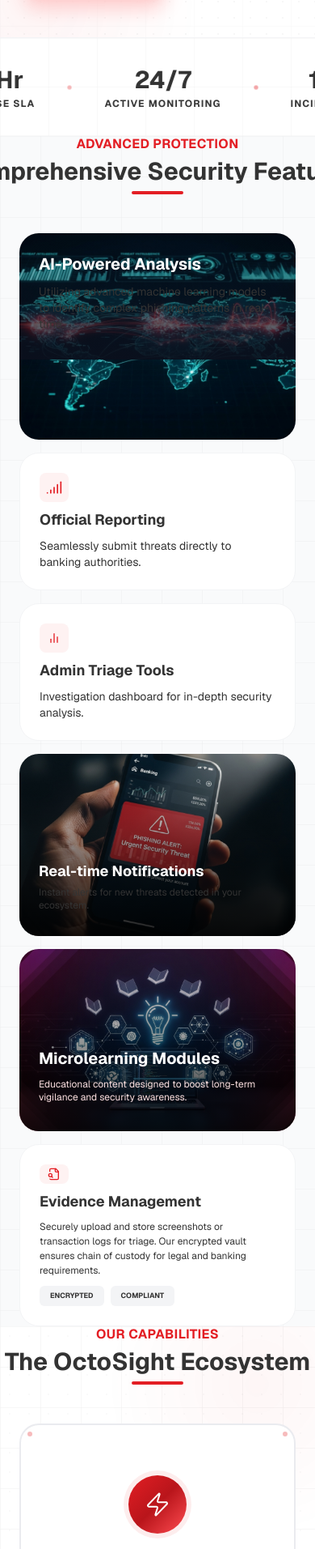
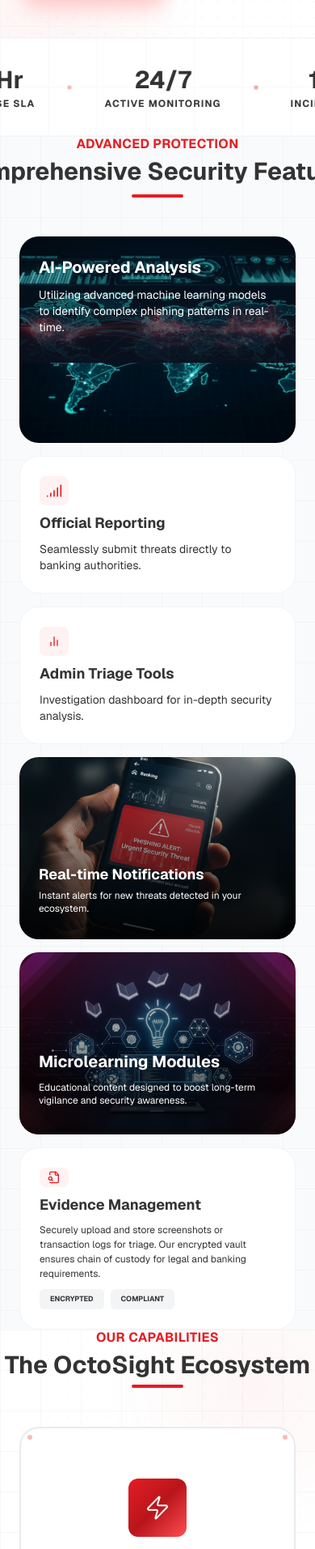
Before and after one commit to G4l1le30/octosight-web-app, a Next.js app in the folder frontend/: page / in a window 390 px wide. Shown: the part 849-2762 px from the top of the page at 81% size. Built offline with nearby package versions, Linux system fonts and the light colour scheme; no server answers.

Commit message:
feat(footer): single-line credit, push nav far right, unify flip card icon style

```diff
--- a/frontend/components/home/sections/EcosystemSectionSubsection.tsx
+++ b/frontend/components/home/sections/EcosystemSectionSubsection.tsx
@@ -99,7 +99,7 @@ export const EcosystemSectionSubsection = () => {
                   {dotPositions.map((pos, i) => (
                     <span key={i} className={`absolute ${pos} h-1.5 w-1.5 rounded-full bg-primary/30`} />
                   ))}
-                  <span className="flex h-[72px] w-[72px] md:h-24 md:w-24 items-center justify-center rounded-full bg-gradient-to-br from-primary via-primary-dark to-primary-light shadow-[0_0_0_6px_rgba(227,30,36,0.08)] md:shadow-[0_0_0_8px_rgba(227,30,36,0.08)]">
+                  <span className="flex h-[72px] w-[72px] md:h-24 md:w-24 items-center justify-center rounded-xl bg-gradient-to-br from-primary via-primary-dark to-primary-light hover:brightness-110 transition-all duration-200">
                     <Icon className="h-8 w-8 md:h-10 md:w-10 text-white" strokeWidth={1.5} />
                   </span>
                   <h3 className="text-center text-base md:text-lg font-bold leading-6 md:leading-7 tracking-[0] text-secondary">
--- a/frontend/components/home/sections/FooterSubsection.tsx
+++ b/frontend/components/home/sections/FooterSubsection.tsx
@@ -27,7 +27,7 @@ export const FooterSubsection = () => {
                 OCTOSIGHT
               </h2>
               <div className="flex max-w-xs w-80 flex-col items-start">
-                <p className=" text-sm font-normal leading-[22.8px] tracking-[0] text-red-100">
+                <p className=" text-sm font-normal leading-[22.8px] tracking-[0] text-white">
                   Powered by Team CyberSentinel. OctoSight
                   <br />
                   protects the future of digital banking through
@@ -40,11 +40,10 @@ export const FooterSubsection = () => {
               <nav
                 key={section.title}
                 aria-label={section.title}
-                className={`col-span-1 flex h-fit w-full flex-col items-start gap-6 pt-0 px-0 ${
-                  index === 2
+                className={`col-span-1 flex h-fit w-full flex-col items-start gap-6 pt-0 px-0 ${index === 2
                     ? "pb-[52.25px] md:col-span-2"
                     : "pb-[16.25px] md:col-span-2"
-                }`}
+                  }`}
               >
                 <h3 className="self-stretch text-base font-bold leading-6 tracking-[0] text-white">
                   {section.title}
@@ -54,7 +53,7 @@ export const FooterSubsection = () => {
                     <li key={item} className="w-full">
                       <Button
                         variant="ghost"
-                        className="h-auto justify-start p-0 text-left text-sm font-normal leading-5 tracking-[0] text-red-100 hover:bg-transparent hover:text-white"
+                        className="h-auto justify-start p-0 text-left text-sm font-normal leading-5 tracking-[0] text-white hover:bg-transparent hover:text-white"
                       >
                         {item}
                       </Button>
--- a/frontend/components/home/sections/SectionSecuritySubsection.tsx
+++ b/frontend/components/home/sections/SectionSecuritySubsection.tsx
@@ -30,7 +30,7 @@ export const SectionSecuritySubsection = () => {
           <h2 className="flex w-fit items-center justify-center whitespace-nowrap text-center text-3xl md:text-4xl font-bold leading-9 md:leading-10 tracking-[0] text-secondary">
             Comprehensive Security Features
           </h2>
-          <div className="h-1 w-16 rounded-full bg-primary" />
+          <div className="h-1 w-16 md:w-24 mt-1 rounded-full bg-primary" />
         </motion.header>
 
         <div className="w-full flex flex-col gap-4 md:gap-5">
@@ -56,7 +56,7 @@ export const SectionSecuritySubsection = () => {
                   <h3 className="flex w-fit items-center whitespace-nowrap text-xl md:text-2xl font-bold leading-7 md:leading-8 tracking-[0] text-white">
                     AI-Powered Analysis
                   </h3>
-                  <p className="w-fit max-w-md text-sm md:text-base font-normal leading-5 md:leading-6 tracking-[0] text-secondary">
+                  <p className="w-fit max-w-md text-sm md:text-base font-normal leading-5 md:leading-6 tracking-[0] text-white">
                     Utilizing advanced machine learning models to identify complex
                     phishing patterns in real-time.
                   </p>
@@ -127,7 +127,7 @@ export const SectionSecuritySubsection = () => {
                   <h3 className="flex w-fit items-center whitespace-nowrap text-lg md:text-xl font-bold leading-6 md:leading-7 tracking-[0] text-white">
                     Real-time Notifications
                   </h3>
-                  <p className="w-fit text-xs md:text-sm font-normal leading-4 md:leading-5 tracking-[0] text-secondary">
+                  <p className="w-fit text-xs md:text-sm font-normal leading-4 md:leading-5 tracking-[0] text-white">
                     Instant alerts for new threats detected in your ecosystem.
                   </p>
                   <div className="grid w-full grid-rows-[0fr] transition-all duration-300 ease-out group-hover:grid-rows-[1fr] group-hover:pt-3">
@@ -157,7 +157,7 @@ export const SectionSecuritySubsection = () => {
                   <h3 className="flex w-fit items-center whitespace-nowrap text-xl md:text-2xl font-bold leading-7 md:leading-8 tracking-[0] text-white">
                     Microlearning Modules
                   </h3>
-                  <p className="w-fit text-xs md:text-sm font-normal leading-4 md:leading-5 tracking-[0] text-red-100">
+                  <p className="w-fit text-xs md:text-sm font-normal leading-4 md:leading-5 tracking-[0] text-white">
                     Educational content designed to boost long-term vigilance and
                     security awareness.
                   </p>
--- a/frontend/components/layout/Footer.tsx
+++ b/frontend/components/layout/Footer.tsx
@@ -152,7 +152,7 @@ const Footer: React.FC = () => {
 
         {/* Row 2: Super big OctoSight text */}
         <div className="text-center select-none">
-          <p className="text-6xl sm:text-7xl md:text-8xl lg:text-[10rem] xl:text-[12rem] font-black text-white leading-none tracking-tight">
+          <p className="text-6xl sm:text-7xl md:text-8xl lg:text-[10rem] xl:text-[12rem] font-black text-white/80 leading-none tracking-wider">
             OctoSight
           </p>
         </div>
@@ -160,13 +160,13 @@ const Footer: React.FC = () => {
         {/* Row 3: Developed by credit */}
         <div className="mt-4 sm:mt-6 lg:mt-8 text-center">
           <div className="space-y-1">
-            <p className="text-white/60 text-[10px] sm:text-xs font-medium tracking-wide">
+            <p className="text-white/80 text-xs sm:text-sm font-medium">
               Developed by
             </p>
-            <p className="text-white text-xs sm:text-sm lg:text-base font-bold">
+            <p className="text-white text-xs sm:text-sm font-bold">
               Capstone B3 Team 4 FILKOM UB
             </p>
-            <p className="text-white/60 text-[10px] sm:text-xs font-medium">
+            <p className="text-white/80 text-xs sm:text-sm font-medium">
               for CIMB Niaga Capstone Project
             </p>
           </div>
```
Also changed, not shown: 2 other files (tests, documents, lock files or other folders). Lines whose indentation alone changed are shown as unchanged.
